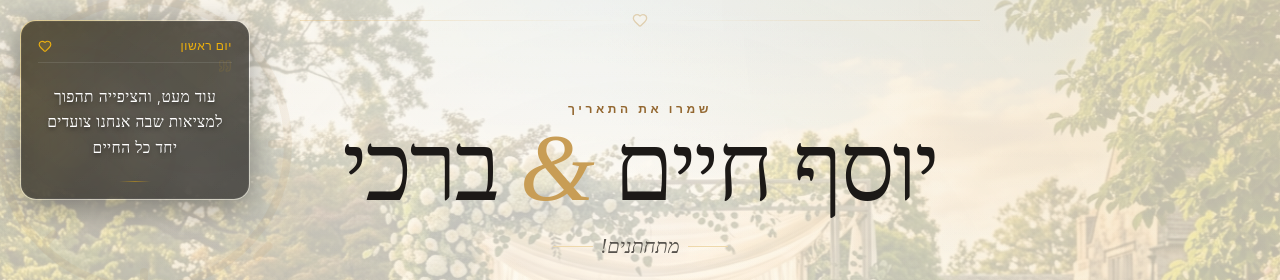
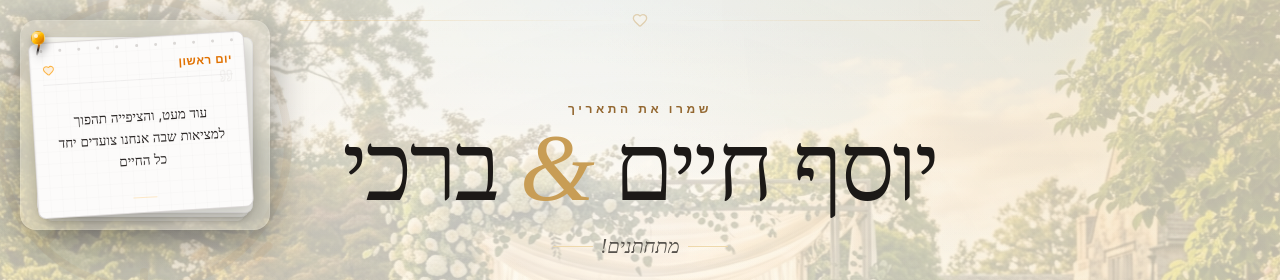
Before and after one commit to shey7048-alt/Yosef-Chaim-Barachi-are-getting-married, a React (Vite) app: page / in a window 1280 px wide. Shown: the top 280 px of the page. Built offline with nearby package versions, Linux system fonts and the light colour scheme; no server answers; a web font is replaced by a local one.

Commit message:
style: redesign daily quote calendar with stack effect
Updated the calendar UI to feature a more realistic stacked-paper aesthetic, utilizing layered glassmorphic containers and adjusted dimensions for a cleaner, more elegant presentation.

```diff
--- a/src/components/DailyQuoteCalendar.tsx
+++ b/src/components/DailyQuoteCalendar.tsx
@@ -139,59 +139,86 @@ export default function DailyQuoteCalendar({ timeOffset = 0 }: DailyQuoteCalenda
       id="desktop-desk-calendar"
       className="fixed top-5 left-5 z-[45] pointer-events-none select-none scale-90 sm:scale-100 origin-top-left animate-fade-in"
     >
-      {/* Elegant, minimalist floating glassmorphic container with custom outer gradient border */}
-      <div className="relative w-[230px] h-[180px] rounded-2xl p-[1px] bg-gradient-to-br from-amber-400/25 via-white/5 to-white/10 shadow-[0_8px_32px_0_rgba(0,0,0,0.37)] backdrop-blur-[12px]">
+      {/* Frosted Glass Background Panel */}
+      <div className="relative w-[250px] h-[210px] rounded-2xl p-4 bg-white/5 backdrop-blur-md border border-white/10 shadow-[0_12px_40px_rgba(0,0,0,0.4)] flex items-center justify-center overflow-visible">
 
-        {/* Inner layout container with elegant luxury dark background feel */}
-        <div className="w-full h-full rounded-[15px] bg-stone-950/65 p-4 flex flex-col justify-between border border-white/5 relative overflow-hidden">
+        {/* The tidy, perfectly straight remaining stack of sheets underneath */}
+        <div className="absolute inset-x-6 bottom-4 top-4 bg-[#f1f0ea] border border-stone-200/60 rounded-lg shadow-sm transform translate-y-2 translate-x-0 opacity-40 pointer-events-none" />
+        <div className="absolute inset-x-5 bottom-4 top-4 bg-[#f6f5ee] border border-stone-200/60 rounded-lg shadow-md transform translate-y-1 translate-x-0 opacity-80 pointer-events-none" />
+        <div className="absolute inset-x-4 bottom-4 top-4 bg-[#faf9f3] border border-stone-200/60 rounded-lg shadow-lg transform translate-y-0 translate-x-0 pointer-events-none" />
 
-          {/* Subtle gold decoration glowing gradients */}
-          <div className="absolute top-0 right-0 w-24 h-24 bg-amber-400/5 rounded-full blur-2xl pointer-events-none" />
-          <div className="absolute bottom-0 left-0 w-24 h-24 bg-amber-400/5 rounded-full blur-2xl pointer-events-none" />
+        {/* Top Dynamic Sheet - Rotated slightly to the left, with torn/frayed aesthetic edges */}
+        <div
+          className="absolute inset-x-4 bottom-4 top-4 bg-[#fcfbfa] border border-stone-300/80 rounded-lg shadow-[4px_10px_25px_rgba(0,0,0,0.22)] transform rotate-[-3.5deg] -translate-x-1 p-3 flex flex-col justify-between pointer-events-none overflow-hidden"
+          style={{
+            backgroundImage: 'linear-gradient(rgba(0,0,0,0.01) 1px, transparent 1px), linear-gradient(90deg, rgba(0,0,0,0.01) 1px, transparent 1px)',
+            backgroundSize: '12px 12px'
+          }}
+        >
+          {/* Subtle textured paper frayed fiber simulation on left/right borders */}
+          <div className="absolute inset-y-0 left-0 w-[2px] bg-gradient-to-r from-stone-200/20 to-transparent" />
+          <div className="absolute inset-y-0 right-0 w-[2px] bg-gradient-to-l from-stone-200/20 to-transparent" />
 
-          {/* Top Row: Weekday (Small, left aligned) & Mini Ornament (Right aligned) */}
-          <div className="flex justify-between items-center pb-2 border-b border-white/10">
-            {/* Weekday name on the left in clean thin typography */}
-            <span className="text-amber-400/90 font-light font-sans text-xs tracking-wider" dir="rtl">
+          {/* Miniature Binder Perforations (Tear-off dots at the very top) */}
+          <div className="absolute top-1.5 left-2.5 right-2.5 flex justify-between opacity-25">
+            {[...Array(11)].map((_, i) => (
+              <div key={i} className="w-[3px] h-[3px] bg-stone-500 rounded-full" />
+            ))}
+          </div>
+
+          {/* Top Row: Weekday (Golden modern sans-serif typography, left-aligned) & Icon (Right-aligned) */}
+          <div className="flex justify-between items-center mt-1.5 pb-1.5 border-b border-stone-200/60 w-full">
+            {/* Elegant, small, modern golden sans-serif weekday text */}
+            <span className="text-amber-600 font-sans font-semibold text-[11.5px] tracking-wider uppercase pl-0.5">
               {dayNameRaw}
             </span>
 
-            {/* Small Elegant Sparkle / Heart Icon on the right */}
-            <div className="flex items-center justify-center">
+            {/* Micro Gold Ornament (Sparkle or Heart) */}
+            <div className="flex items-center">
               {activeQuote.theme === 'love' ? (
-                <Heart className="w-3.5 h-3.5 text-amber-400/85 fill-amber-400/10" />
+                <Heart className="w-3 h-3 text-amber-500/70 fill-amber-500/10" />
               ) : (
-                <Sparkles className="w-3.5 h-3.5 text-amber-400/85" />
+                <Sparkles className="w-3 h-3 text-amber-500/70" />
               )}
             </div>
           </div>
 
-          {/* Central Main Quote - Large premium wedding-style font */}
+          {/* Central Quote Area - Luxury High-Contrast Font Rendering */}
           <div className="flex-1 flex flex-col justify-center py-2 relative">
-            {/* Tiny elegant quote icon decoration */}
-            <Quote className="w-3.5 h-3.5 text-amber-400/10 absolute -top-1 right-0" />
+            <Quote className="w-3.5 h-3.5 text-stone-300/30 absolute -top-1.5 right-0" />
 
             <p
-              className="text-white font-serif text-[14.5px] sm:text-[15.5px] font-light leading-relaxed tracking-wide text-center px-1 max-h-[100px] overflow-hidden select-none"
+              className="text-stone-800 font-serif text-[12.5px] sm:text-[13.5px] font-normal leading-relaxed text-center px-1 max-h-[85px] overflow-hidden select-none"
               dir="rtl"
               style={{
                 fontFamily: "'Playfair Display', 'Inter', serif",
-                textShadow: '0 2px 4px rgba(0,0,0,0.5)'
+                textShadow: '0.5px 0.5px 1px rgba(0,0,0,0.05)'
               }}
             >
               {activeQuote.quote}
             </p>
           </div>
 
-          {/* Fine Aesthetic Bottom Gold Accent Divider */}
-          <div className="w-full flex justify-center items-center">
-            <div className="w-8 h-[1px] bg-gradient-to-r from-transparent via-amber-400/40 to-transparent" />
+          {/* Delicate bottom accent line */}
+          <div className="w-full flex justify-center items-center pb-0.5">
+            <div className="w-6 h-[1px] bg-amber-500/20" />
           </div>
 
         </div>
 
-        {/* Glossy light sweep overlay on the card */}
-        <div className="absolute inset-0 bg-gradient-to-tr from-transparent via-white/[0.03] to-transparent pointer-events-none rounded-2xl" />
+        {/* Elegant Golden Push-Pin in the top-left corner holding the sheet */}
+        <div className="absolute top-2.5 left-2.5 z-50 pointer-events-none drop-shadow-[2px_5px_4px_rgba(0,0,0,0.38)] flex flex-col items-center">
+          {/* Metallic Pin Head (3D dome with luxury gold glint) */}
+          <div className="w-3.5 h-3.5 rounded-full bg-gradient-to-br from-amber-100 via-amber-400 to-amber-700 border border-amber-300/40 relative flex items-center justify-center">
+            {/* White light reflection */}
+            <div className="absolute top-0.5 left-0.5 w-1 h-1 bg-white/75 rounded-full blur-[0.2px]" />
+            {/* Inner tack pin core */}
+            <div className="w-1.5 h-1.5 rounded-full bg-amber-600/25" />
+          </div>
+          {/* Fine Pin shaft casting a realistic tiny shadow onto the paper */}
+          <div className="w-[1.5px] h-3 bg-gradient-to-b from-amber-600 via-stone-800 to-transparent -mt-[1px] transform rotate-[12deg]" />
+        </div>
+
       </div>
     </div>
   );
```
